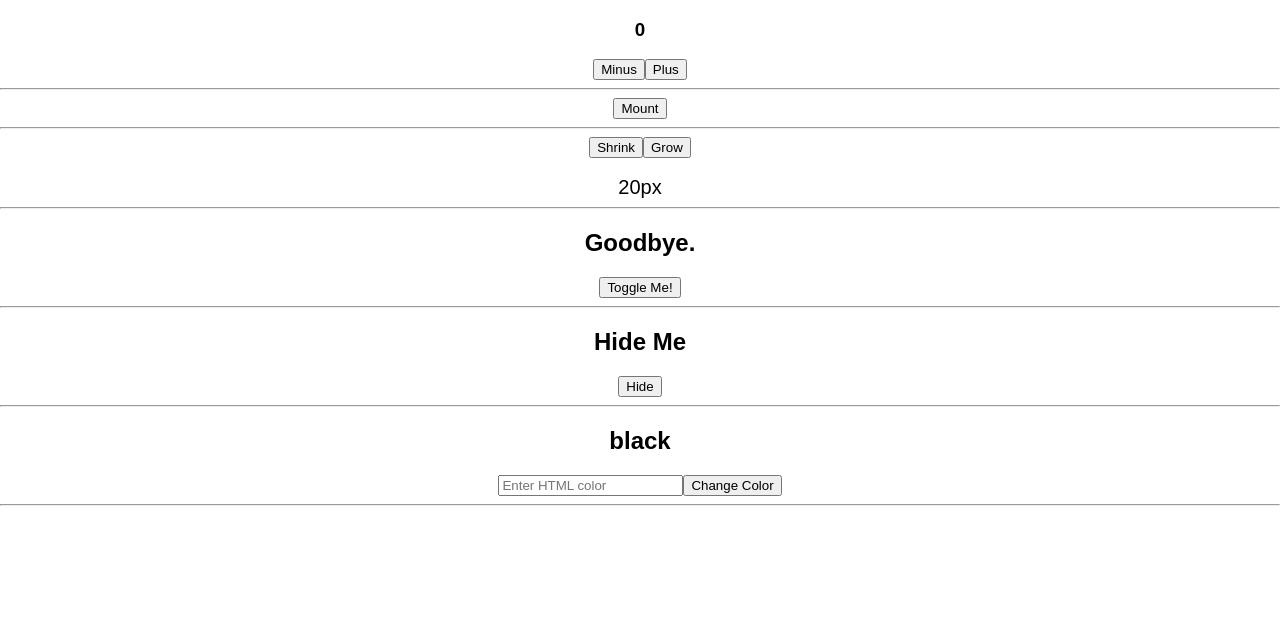
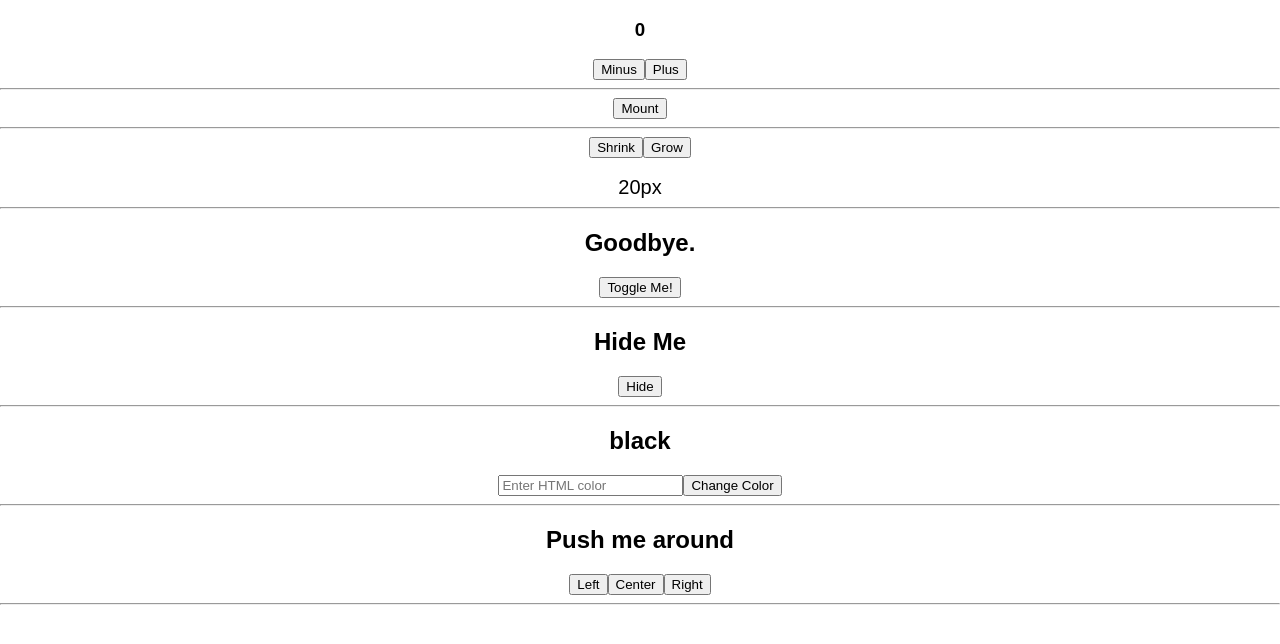
Before and after one commit to jkgrim/coding-challenges, a React (Create React App) app: page / in a window 1280 px wide. Shown: the top 644 px of the page. Built offline with nearby package versions, Linux system fonts and the light colour scheme.

Commit message:
adds text positioner component

```diff
--- a/src/App.js
+++ b/src/App.js
@@ -6,6 +6,7 @@ import FontResize from "./components/FontResize";
 import Greeting from "./components/Greeting";
 import HideMe from "./components/HideMe";
 import HtmlColor from "./components/HtmlColor";
+import Positioner from "./components/Positioner";
 
 import "./App.css";
 
@@ -26,6 +27,7 @@ function App() {
       <Greeting />
       <HideMe />
       <HtmlColor />
+      <Positioner />
     </div>
   );
 }
--- /dev/null
+++ b/src/components/Positioner.js
@@ -0,0 +1,23 @@
+import { useState } from "react";
+
+function Positioner() {
+  const [position, setPosition] = useState("center");
+
+  const handlePosition = (pos) => {
+    setPosition(pos);
+  };
+
+  return (
+    <div className="app">
+      <h2 className="move-me" style={{ justifyContent: position }}>
+        Push me around
+      </h2>
+      <button onClick={() => handlePosition("left")}>Left</button>
+      <button onClick={() => handlePosition("center")}>Center</button>
+      <button onClick={() => handlePosition("right")}>Right</button>
+      <hr />
+    </div>
+  );
+}
+
+export default Positioner;
```
